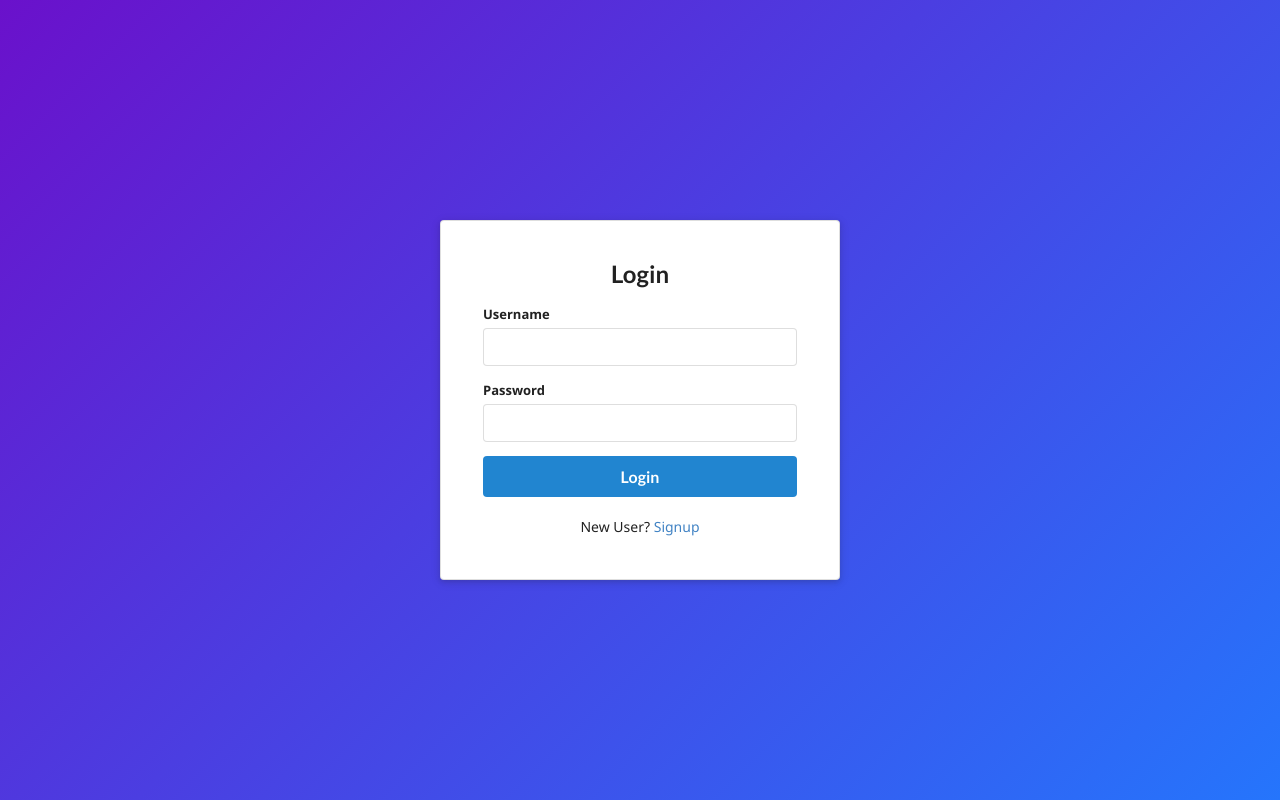
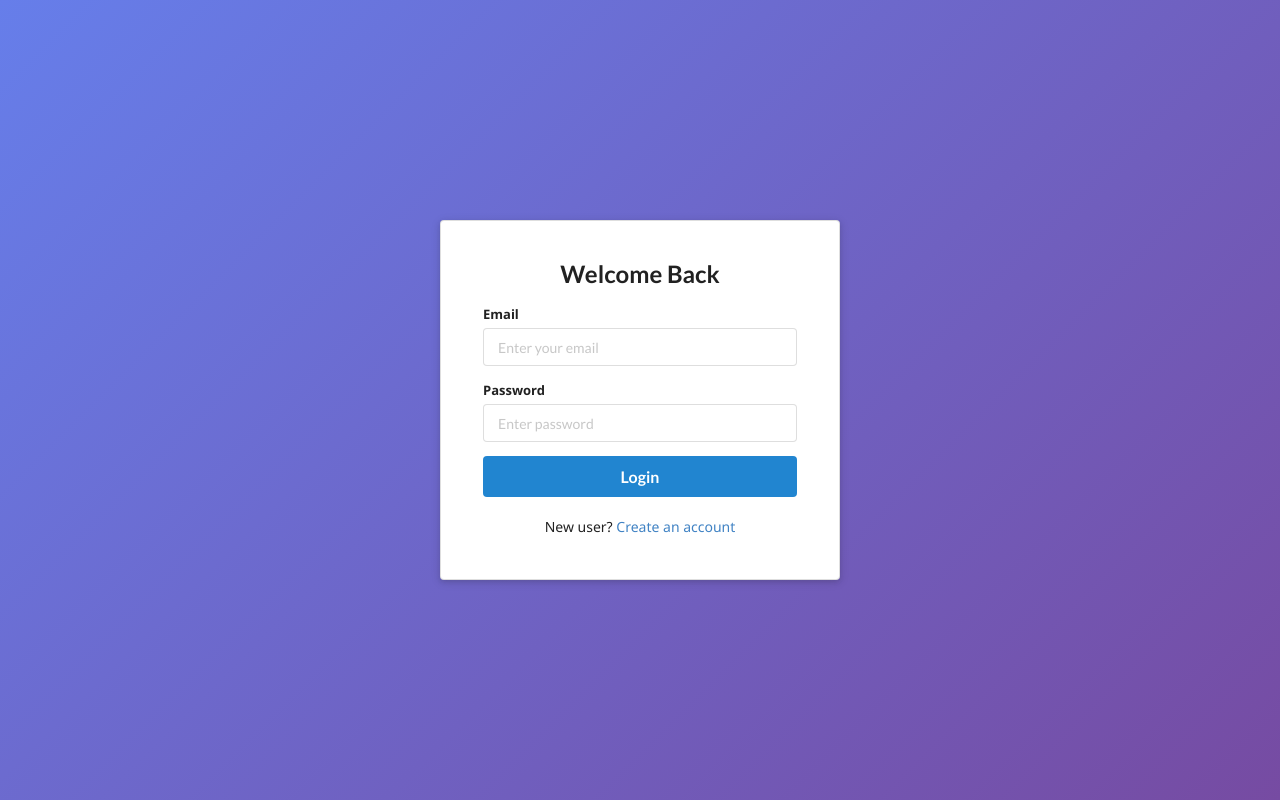
Before and after one commit to ShimonaS-UT/assessment-platform, a Flask app: page /login in a window 1280 px wide. Run offline with Flask 3, Linux system fonts and the light colour scheme.

Commit message:
updating the changes made to signup

```diff
--- a/app.py
+++ b/app.py
@@ -1,5 +1,6 @@
 from flask import Flask, flash, render_template, request, jsonify, redirect, url_for, session
 import sqlite3, json, csv, subprocess, tempfile, sys, os
+import re
 
 BASE_DIR = os.path.dirname(os.path.abspath(__file__))
 DB_FILE = os.path.join(BASE_DIR, "assessment.db")
@@ -187,7 +188,8 @@ def login():
 
         user = get_user_from_db(username, password)
         if not user:
-            return "Invalid login", 401
+            flash("Invalid username or password", "error")
+            return redirect(url_for('login'))
 
         # Save user info in session
         session['user_id'] = user.id
@@ -204,6 +206,10 @@ def login():
 # SIGNUP
 # -----------------------
 
+
+
+EMAIL_REGEX = r'^[\w\.-]+@[\w\.-]+\.\w+$'
+
 @app.route("/signup", methods=["GET","POST"])
 def signup():
 
@@ -212,29 +218,32 @@ def signup():
         username = request.form["username"]
         password = request.form["password"]
 
+        # ✅ Validate email format
+        if not re.match(EMAIL_REGEX, username):
+            flash("Please enter a valid email address", "error")
+            return redirect(url_for("signup"))
+
         conn = get_db_connection()
         cur = conn.cursor()
 
         try:
-            # Always assign role 'user' for signup
             cur.execute(
                 "INSERT INTO users(username,password,role) VALUES(?,?,?)",
-                (username, password, "user")  # <-- force role as 'user'
+                (username, password, "user")
             )
 
             user_id = cur.lastrowid
-
-            # Initialize assignments for this user
             cur.execute("INSERT INTO assignments(user_id) VALUES(?)", (user_id,))
-
             conn.commit()
 
         except sqlite3.IntegrityError:
-            return "Username already exists", 400
+            flash("Email already registered", "error")
+            return redirect(url_for("signup"))
 
         finally:
             conn.close()
 
+        flash("Signup successful! Please login.", "success")
         return redirect(url_for("login"))
 
     return render_template("signup.html")
@@ -796,11 +805,11 @@ if __name__ == "__main__":
         conn = get_db_connection()
         cur = conn.cursor()
 
-        cur.execute("SELECT * FROM users WHERE username='admin'")
+        cur.execute("SELECT * FROM users WHERE username='admin@xyz.com'")
 
         if not cur.fetchone():
             cur.execute("INSERT INTO users(username,password,role) VALUES(?,?,?)",
-                        ("admin", "admin123", "admin"))
+                        ("admin@xyz.com", "admin123", "admin"))
             admin_id = cur.lastrowid
             cur.execute("INSERT INTO assignments(user_id) VALUES(?)", (admin_id,))
             print("Admin created")
--- a/templates/login.html
+++ b/templates/login.html
@@ -1,5 +1,4 @@
 <!DOCTYPE html>
-
 <html lang="en">
 <head>
 <meta charset="UTF-8">
@@ -8,55 +7,62 @@
 <link rel="stylesheet" href="https://cdnjs.cloudflare.com/ajax/libs/semantic-ui/2.4.1/semantic.min.css">
 
 <style>
-
 body{
     margin:0;
     height:100vh;
-    background: linear-gradient(135deg,#6a11cb,#2575fc);
+    background: linear-gradient(135deg,#667eea,#764ba2);
     display:flex;
     justify-content:center;
     align-items:center;
     font-family:"Segoe UI",Arial,sans-serif;
 }
 
-/* login card */
-.login-card{
+.auth-card{
     width:400px;
     padding:40px;
-    border-radius:10px;
+    border-radius:12px;
+    box-shadow:0 10px 25px rgba(0,0,0,0.2);
 }
 
-/* title spacing */
-.login-card h2{
+.auth-card h2{
     margin-bottom:25px;
 }
 
-/* signup text */
-.signup{
+.switch-link{
     margin-top:20px;
     text-align:center;
 }
-
 </style>
-
 </head>
 
 <body>
 
-<div class="ui raised very padded segment login-card">
+<div class="ui raised very padded segment auth-card">
 
-<h2 class="ui center aligned header">Login</h2>
+<h2 class="ui center aligned header">Welcome Back</h2>
 
-<form class="ui form" method="POST" action="{{ url_for('login') }}">
+<!-- Flash Messages -->
+{% with messages = get_flashed_messages(with_categories=true) %}
+  {% if messages %}
+    {% for category, message in messages %}
+      <div class="ui negative message">
+        <div class="header">Error</div>
+        <p>{{ message }}</p>
+      </div>
+    {% endfor %}
+  {% endif %}
+{% endwith %}
+
+<form class="ui form" method="POST" autocomplete="off">
 
 <div class="field">
-<label>Username</label>
-<input type="text" name="username" required>
+<label>Email</label>
+<input type="email" name="username" placeholder="Enter your email" required autocomplete="off">
 </div>
 
 <div class="field">
 <label>Password</label>
-<input type="password" name="password" required>
+<input type="password" name="password" placeholder="Enter password" required autocomplete="new-password">
 </div>
 
 <button class="ui fluid large blue button" type="submit">
@@ -65,13 +71,11 @@ Login
 
 </form>
 
-<div class="signup">
-
+<div class="switch-link">
 <p>
-New User?
-<a href="{{ url_for('signup') }}">Signup</a>
+New user?
+<a href="{{ url_for('signup') }}">Create an account</a>
 </p>
-
 </div>
 
 </div>
```
Also changed, not shown: templates/signup.html (+23 -19 lines), assessment.db.
